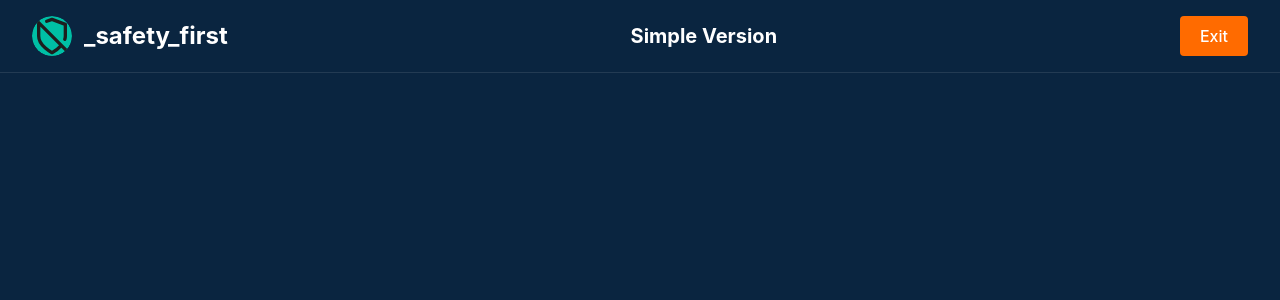
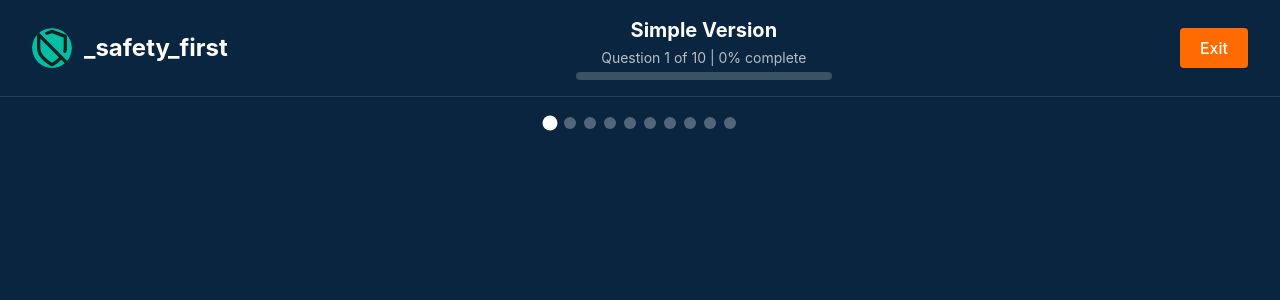
Before and after one commit to RimalRabin/safety_first, a React (Vite) app: page / in a window 1280 px wide. Shown: the top 300 px of the page. Built offline with nearby package versions, Linux system fonts and the light colour scheme.

Commit message:
feat: add progress bar and step indicator dots

```diff
--- a/src/pages/SimpleQuestionnaire.tsx
+++ b/src/pages/SimpleQuestionnaire.tsx
@@ -1,11 +1,18 @@
+import { useState } from "react"
+
+const TOTAL_QUESTIONS = 10
+
 export const SimpleQuestionnaire = (): JSX.Element => {
+  const [currentIndex, setCurrentIndex] = useState<number>(0)
+  const [answers, setAnswers] = useState<Record<number, string>>({})
+
+  const progressPercent = Math.round((currentIndex / TOTAL_QUESTIONS) * 100)
+
   return (
     <div className="min-h-screen bg-[#0a2540] flex flex-col font-['Inter',Helvetica]">
 
       {/* HEADER */}
       <header className="flex items-center justify-between px-8 py-4 border-b border-white/10">
-
-        {/* Logo and brand name */}
         <div className="flex items-center gap-3">
           <img
             className="w-10 h-10"
@@ -16,18 +23,41 @@ export const SimpleQuestionnaire = (): JSX.Element => {
             _safety_first
           </span>
         </div>
-
-        {/* Centre — version label */}
-        <span className="font-bold text-white text-xl">
-          Simple Version
-        </span>
-
-        {/* Exit button */}
+        <div className="flex flex-col items-center gap-1">
+          <span className="font-bold text-white text-xl">Simple Version</span>
+          <span className="text-white/70 text-sm">
+            Question {currentIndex + 1} of {TOTAL_QUESTIONS} | {progressPercent}% complete
+          </span>
+          {/* Progress bar */}
+          <div className="w-64 h-2 bg-white/20 rounded-full overflow-hidden">
+            <div
+              className="h-full bg-[#00bfa5] rounded-full transition-all duration-300"
+              style={{ width: `${progressPercent}%` }}
+            />
+          </div>
+        </div>
         <button className="bg-[#ff6b00] hover:bg-[#ff6b00]/90 text-white font-medium px-5 py-2 rounded cursor-pointer">
           Exit
         </button>
+      </header>
 
-      </header>
+      {/* STEP DOTS */}
+      <div className="flex justify-center gap-2 py-5">
+        {Array.from({ length: TOTAL_QUESTIONS }).map((_, index) => (
+          <button
+            key={index}
+            onClick={() => setCurrentIndex(index)}
+            className={`w-3 h-3 rounded-full transition-all duration-200 ${
+              index === currentIndex
+                ? "bg-white scale-125"
+                : answers[index]
+                ? "bg-[#00bfa5]"
+                : "bg-white/30"
+            }`}
+            aria-label={`Go to question ${index + 1}`}
+          />
+        ))}
+      </div>
 
     </div>
   )
```
